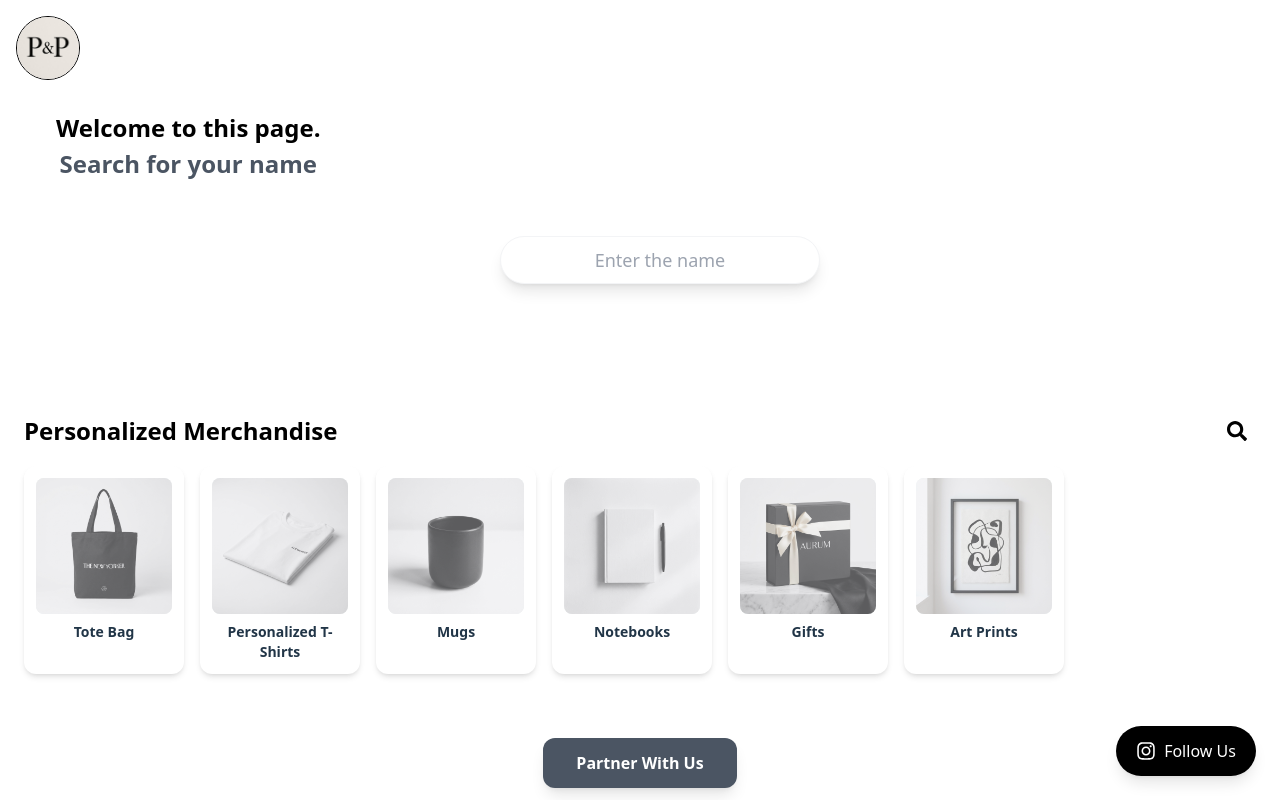
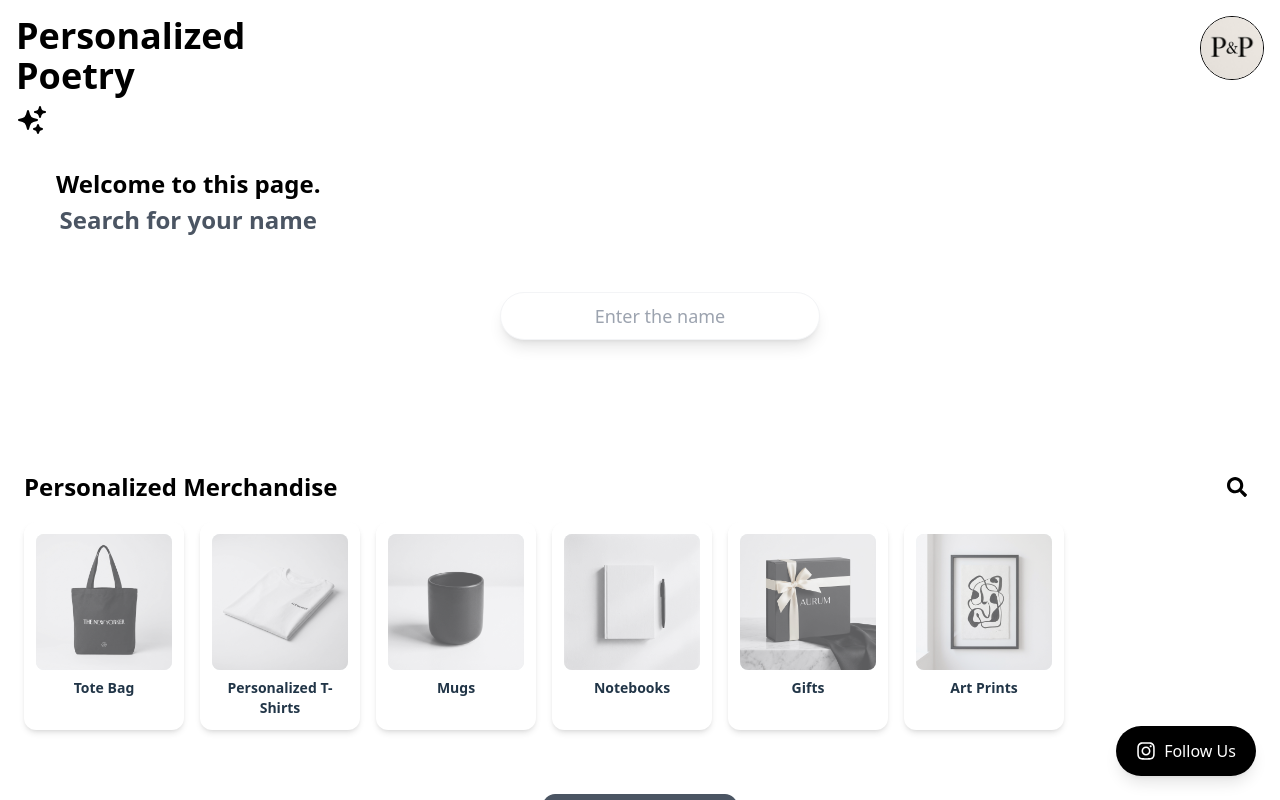
Before and after one commit to mauryamj/Personalized-Poem, a React (Vite) app: page / in a window 1280 px wide. Built offline with nearby package versions, Linux system fonts and the light colour scheme.

Commit message:
added deleted code

```diff
--- a/src/App.jsx
+++ b/src/App.jsx
@@ -161,6 +161,22 @@ function App() {
         {/* Header Section */}
         <div className="flex justify-between items-start mb-6 sm:mb-8 relative">
           {/* Login/Logout Button */}
+          <div className="flex flex-col">
+            <motion.h2 className="text-3xl sm:text-4xl font-bold text-black leading-tight"
+              initial={{ opacity: 0, y: -20 }}
+              animate={{ opacity: 1, y: 0 }}
+            >
+              {currentUser ? currentUser.businessName : <>Personalized <br /> Poetry</>}
+            </motion.h2>
+            <motion.div
+              initial={{ opacity: 0, scale: 0 }}
+              animate={{ opacity: 1, scale: 1 }}
+              transition={{ delay: 0.2 }}
+            >
+              <SparklesIcon className='text-black h-6 w-6 sm:h-8 sm:w-8 mt-2' />
+            </motion.div>
+          </div>
+
           <motion.div
             initial={{ opacity: 0, scale: 0.8 }}
             animate={{ opacity: 1, scale: 1 }}
```
